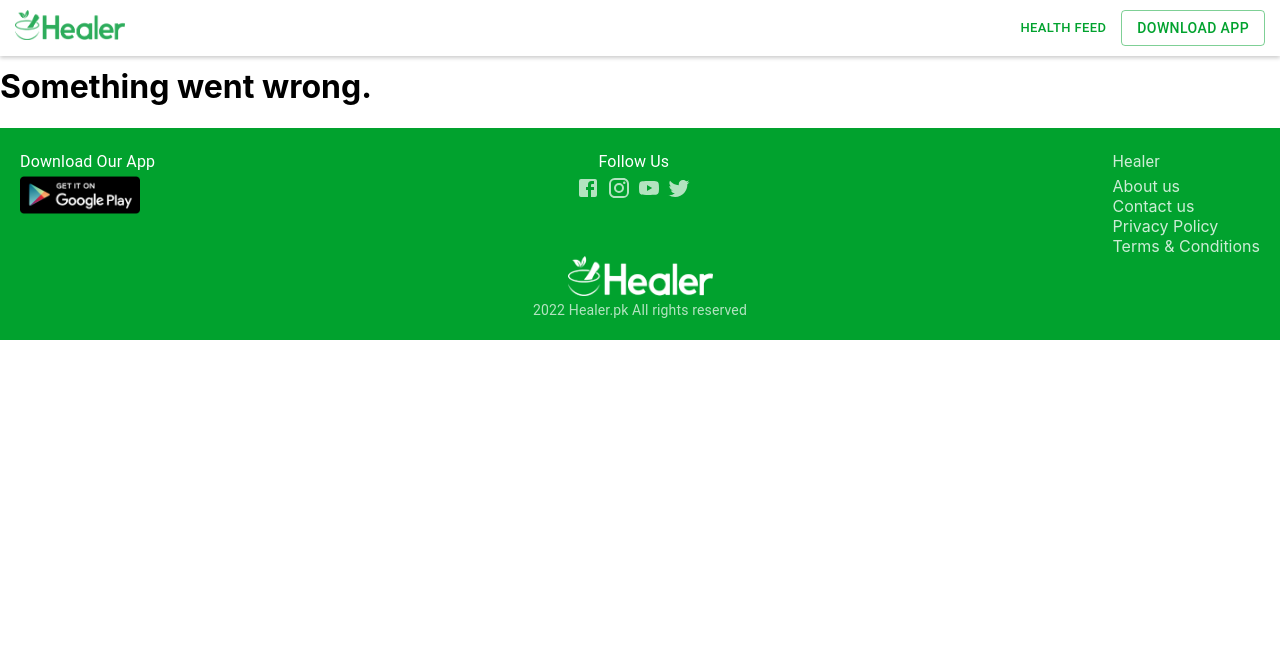
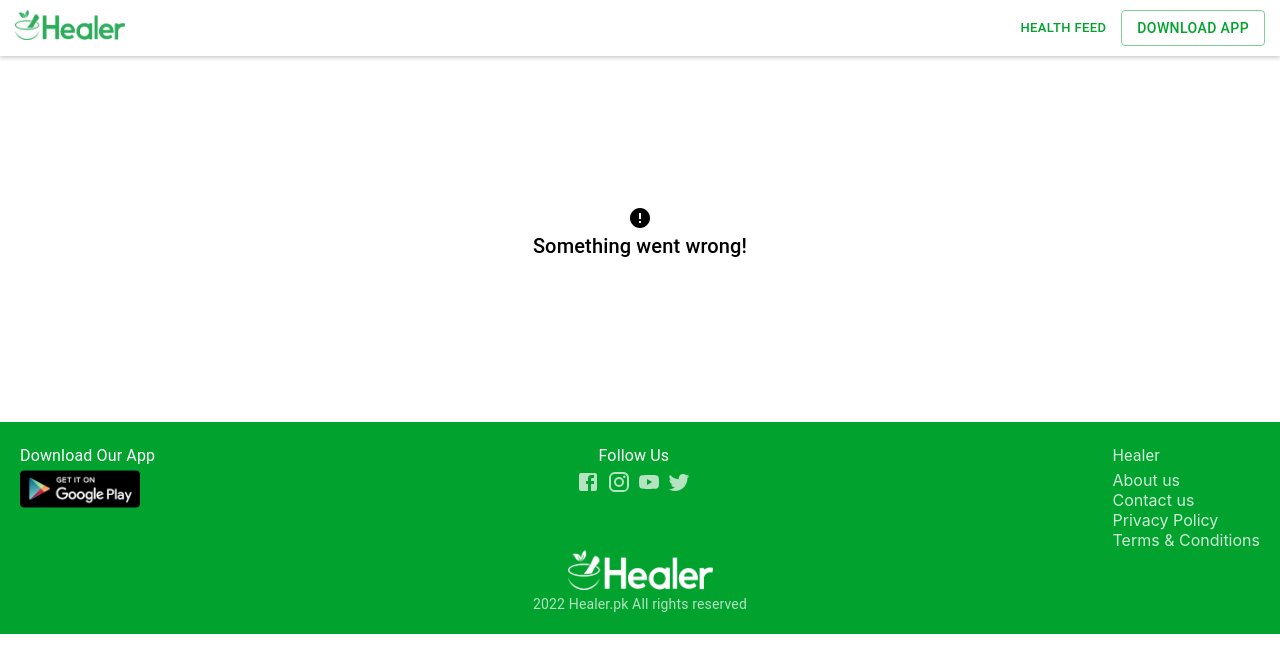
Before and after one commit to im-rahman1/healer-private, a Next.js app: page /physician/went-wrong in a window 1280 px wide. Shown: the top 672 px of the page. Built offline with nearby package versions, Linux system fonts and the light colour scheme.

Commit message:
finalize 6-2-22

```diff
--- a/pages/physician/went-wrong.js
+++ b/pages/physician/went-wrong.js
@@ -1,9 +1,16 @@
 import Layout from "../../components/Layout";
+import styles from '../../styles/went-wrong.module.css'
+
+import ErrorIcon from "@mui/icons-material/Error";
+import { Typography } from "@mui/material";
 
 export default function WentWrong() {
   return (
     <Layout title="Went Wrong">
-      <h1>Something went wrong.</h1>
+      <div className={styles.wentWrongPage}>
+      <ErrorIcon className={styles.muiIcon}></ErrorIcon>
+      <Typography variant="h6">Something went wrong!</Typography>
+      </div>
     </Layout>
   );
 }
--- a/pages/terms-conditions.js
+++ b/pages/terms.js
@@ -1,6 +1,6 @@
 import Layout from "../components/Layout";
 
-export default function TermsConditions() {
+export default function Terms() {
   return (
     <Layout title="Terms & Conditions">
       <h1>Terms & Conditions</h1>
--- a/styles/email-verify.module.css
+++ b/styles/email-verify.module.css
@@ -5,13 +5,13 @@
   margin: 160px 0 160px 0;
 }
 
-.confirmedIcon {
+.muiIcon {
   fill: #01a22e;
   width: 50px;
   height: 50px;
 }
 
-.verified {
+.response {
   display: flex;
   flex-direction: column;
   align-items: center;
--- /dev/null
+++ b/styles/went-wrong.module.css
@@ -0,0 +1,25 @@
+.wentWrongPage {
+  display: flex;
+  flex-direction: column;
+  align-items: center;
+  margin: 160px 0 160px 0;
+}
+
+.muiIcon {
+  fill: #01a22e;
+  width: 50px;
+  height: 50px;
+}
+
+.response {
+  display: flex;
+  flex-direction: column;
+  align-items: center;
+  text-align: center;
+}
+
+@media screen and (max-width: 540px) {
+  .wentWrongPage {
+    margin: 90px 0 90px 0;
+  }
+}
```
Also changed, not shown: pages/physician/verify/[id].js (+16 -3 lines).
